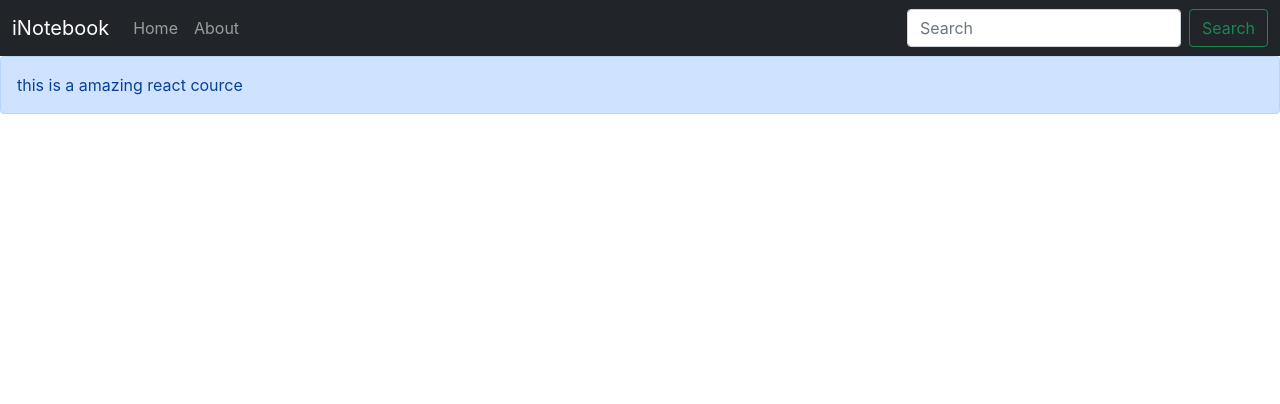
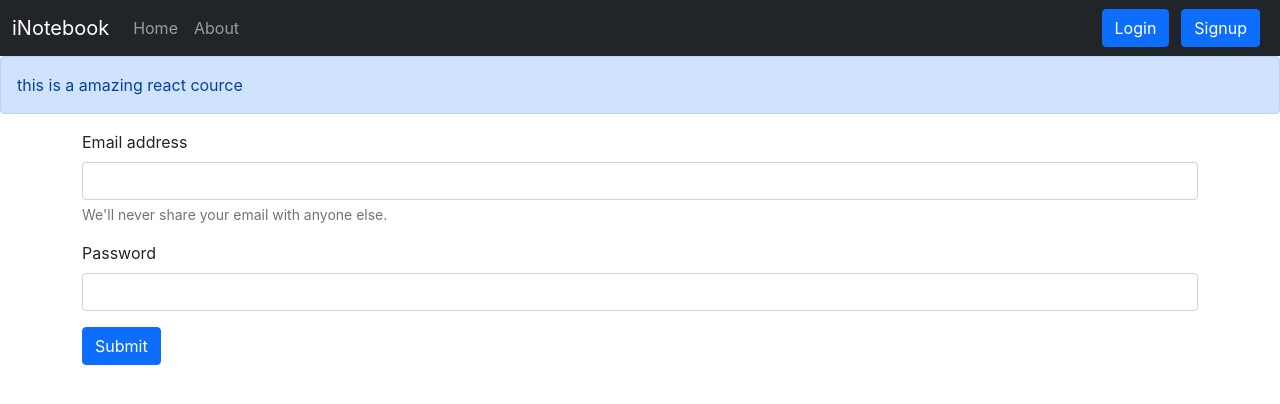
Before and after one commit to ChandanNayak-web/Notepad-Applicaton-Angular, a React (Create React App) app: page /login in a window 1280 px wide. Shown: the top 404 px of the page. Built offline with nearby package versions, Linux system fonts and the light colour scheme.

Commit message:
here I add the login functionality to my iNoteBook project

```diff
--- a/src/App.js
+++ b/src/App.js
@@ -7,6 +7,8 @@
 import About from './components/About';
 import NoteState from './context/notes/NoteState';
 import Alert from './components/Alert';
+import Login from './components/Login';
+import Signup from './components/Signup';
 
 
 function App() {
@@ -29,6 +31,8 @@
             <Routes>
               <Route exact path="/" element={<Home />} />
               <Route exact path="/about" element={<About />} />
+              <Route exact path="/login" element={<Login />} />
+              <Route exact path="/signup" element={<Signup />} />
             </Routes>
           </div>
         </Router>
--- /dev/null
+++ b/src/components/Login.js
@@ -0,0 +1,59 @@
+import React, { useState } from 'react'
+import { useNavigate } from 'react-router-dom'
+
+const Login = () => {
+
+    const [credentials, setCredentials] = useState({ email: "", password: "" })
+    //In react-router-dom v6 useHistory() is replaced by useNavigate().
+    const navigate = useNavigate();
+
+
+    const handleSubmit = async (e) => {
+        e.preventDefault();
+        const response = await fetch("http://localhost:5000/api/auth/login", {
+            method: 'POST',
+            headers: {
+                'Content-Type': 'application/json',
+            },
+            body: JSON.stringify({ email: credentials.email, password: credentials.password })
+        });
+        const json = await response.json();
+        console.log(json);
+
+        if (json.success) {
+            //save the auth token and redirect
+            localStorage.setItem('token', json.authtoken);
+            navigate("/");
+
+        } else {
+            alert("invalid cedential")
+        }
+
+    }
+
+
+    const onChange = (e) => {
+        setCredentials({ ...credentials, [e.target.name]: e.target.value })
+    }
+
+
+
+    return (
+        <div>
+            <form onSubmit={handleSubmit}>
+                <div className="mb-3">
+                    <label htmlFor="email" className="form-label">Email address</label>
+                    <input type="email" className="form-control" value={credentials.email} onChange={onChange} id="email" name='email' aria-describedby="emailHelp" />
+                    <div id="emailHelp" className="form-text">We'll never share your email with anyone else.</div>
+                </div>
+                <div className="mb-3">
+                    <label htmlFor="password" className="form-label">Password</label>
+                    <input type="password" className="form-control" value={credentials.password} onChange={onChange} name='password' id="password" />
+                </div>
+                <button type="submit" className="btn btn-primary">Submit</button>
+            </form>
+        </div>
+    )
+}
+
+export default Login
--- a/src/components/Navbar.js
+++ b/src/components/Navbar.js
@@ -26,8 +26,8 @@
 
                     </ul>
                     <form className="d-flex">
-                        <input className="form-control me-2" type="search" placeholder="Search" aria-label="Search" />
-                        <button className="btn btn-outline-success" type="submit">Search</button>
+                        <Link className="btn btn-primary mx-1" to="/login" role="button">Login</Link>
+                        <Link className="btn btn-primary mx-2" to="/signup" role="button">Signup</Link>
                     </form>
                 </div>
             </div>
--- /dev/null
+++ b/src/components/Signup.js
@@ -0,0 +1,11 @@
+import React from 'react'
+
+const Signup = () => {
+    return (
+        <div>
+            I am Signup!
+        </div>
+    )
+}
+
+export default Signup
```
Also changed, not shown: 1 other file (tests, documents, lock files or other folders).
